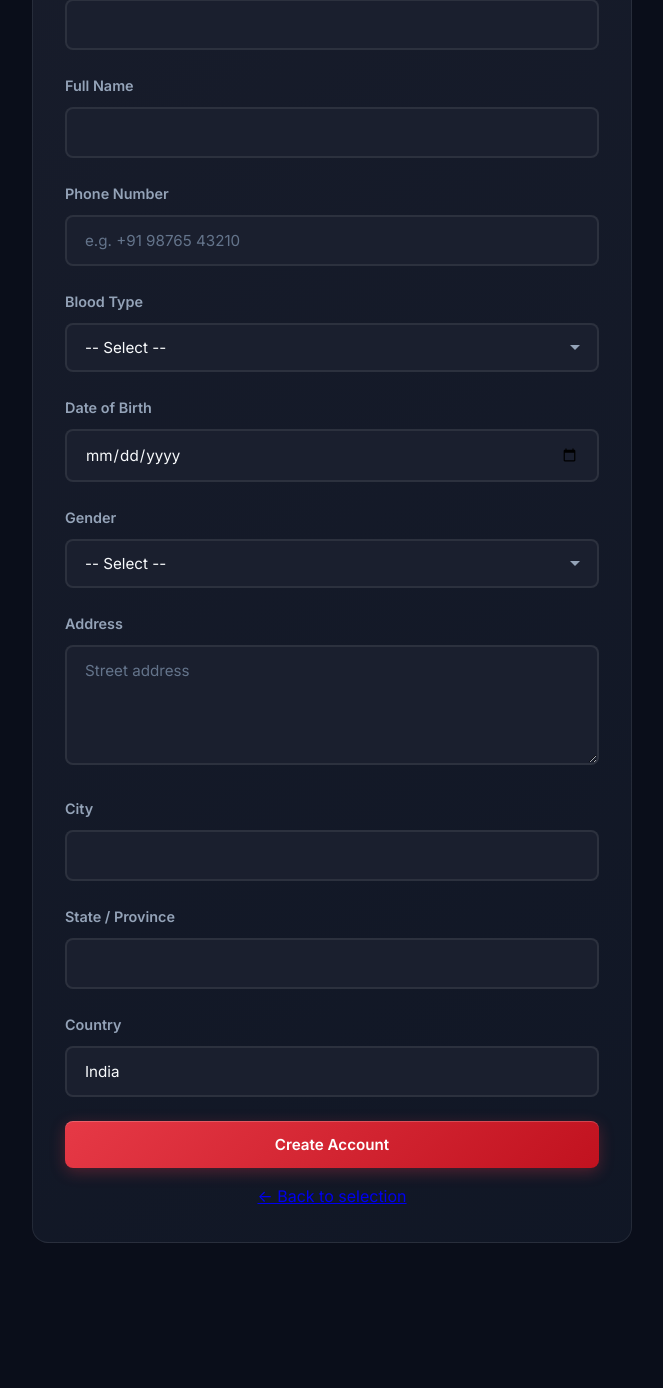
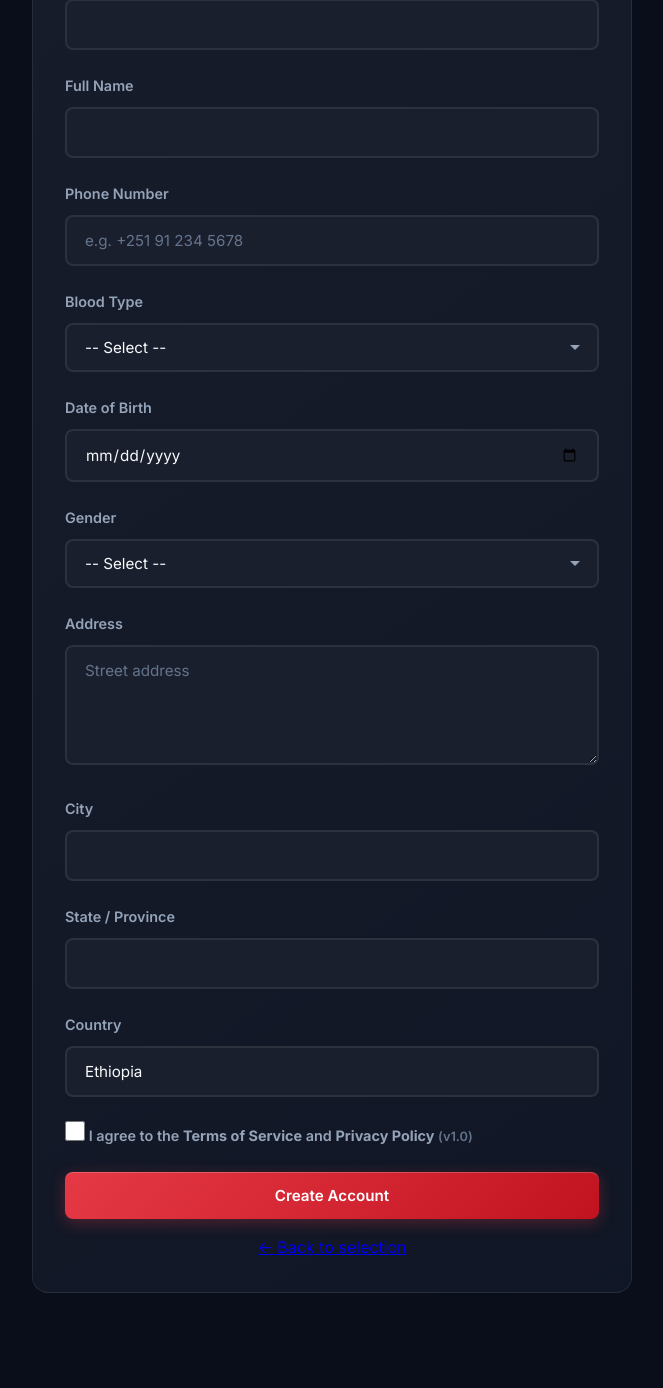
Before and after one commit to Hayredin950/lifeline, a PHP site: page /register.php?role=donor in a window 1280 px wide. Shown: the part 512-1900 px from the top of the page, without its empty margins (308-971 px from the left). Run offline with PHP 8.4, Linux system fonts and the light colour scheme; some libraries are stand-ins or nearby versions; some web fonts are replaced.

Commit message:
feat(1.4a): consent capture + versioning at registration (FR-49 / Doc 07 §6)
- schema/008_consent_log.sql: consent_log table (user_id, terms_version,
  ip, user_agent, consented_at) with FK cascade delete
- config.php: TERMS_VERSION constant ('1.0'); bump to re-capture consent
  on next registration when terms change
- register.php: required consent_terms checkbox (v1.0); server-side
  validation; inserts into consent_log immediately after user creation

Co-Authored-By: Claude Opus 4.8 <noreply@anthropic.com>

```diff
--- a/lifeline/includes/config.php
+++ b/lifeline/includes/config.php
@@ -10,11 +10,16 @@ if (!defined('APP_ROOT')) {
 }
 
 // Single source of truth for the whole-blood donation cool-off period (DEF-01).
-// Aligned to India NBTC guidance of ~3 months between whole-blood donations.
+// Aligned to Ethiopian Ministry of Health guidance of ~3 months between whole-blood donations.
 // Defined here (the common ancestor of functions.php and email_service.php) so
 // every consumer sees the same number and it can never drift apart again.
 if (!defined('DONATION_COOLOFF_DAYS')) {
     define('DONATION_COOLOFF_DAYS', 90);
+}
+
+// Bump this string whenever Terms or Privacy Policy materially change (FR-49).
+if (!defined('TERMS_VERSION')) {
+    define('TERMS_VERSION', '1.0');
 }
 
 class Config {
--- a/lifeline/register.php
+++ b/lifeline/register.php
@@ -42,8 +42,13 @@ if ($_SERVER['REQUEST_METHOD'] === 'POST') {
             $errors[] = 'Please select a valid blood type.';
         }
         if ($phone !== '' && !validatePhone($phone)) {
-            $errors[] = 'Please enter a valid phone number (e.g. +91 98765 43210).';
+            $errors[] = 'Please enter a valid phone number (e.g. +251 91 234 5678).';
         }
+    }
+
+    // Consent to terms is mandatory (FR-49 / Doc 07 §6).
+    if (!isset($_POST['consent_terms'])) {
+        $errors[] = 'You must agree to the Terms of Service and Privacy Policy to register.';
     }
 
     if (empty($errors)) {
@@ -81,7 +86,7 @@ if ($_SERVER['REQUEST_METHOD'] === 'POST') {
                 trim($_POST['address'] ?? ''),
                 trim($_POST['city'] ?? ''),
                 trim($_POST['state'] ?? ''),
-                trim($_POST['country'] ?? 'India'),
+                trim($_POST['country'] ?? 'Ethiopia'),
                 $_POST['date_of_birth'] ?: null,
                 $_POST['gender'] ?? null,
                 $lat,
@@ -100,12 +105,23 @@ if ($_SERVER['REQUEST_METHOD'] === 'POST') {
                 trim($_POST['address'] ?? ''),
                 trim($_POST['city'] ?? ''),
                 trim($_POST['state'] ?? ''),
-                trim($_POST['country'] ?? 'India'),
+                trim($_POST['country'] ?? 'Ethiopia'),
                 trim($_POST['license_number'] ?? ''),
                 $lat,
                 $lng
             ]);
         }
+
+        // Record consent (FR-49 / Doc 07 §6) — immutable audit trail.
+        $pdo->prepare("
+            INSERT INTO consent_log (user_id, terms_version, ip_address, user_agent)
+            VALUES (?, ?, ?, ?)
+        ")->execute([
+            $userId,
+            TERMS_VERSION,
+            $_SERVER['REMOTE_ADDR'] ?? null,
+            isset($_SERVER['HTTP_USER_AGENT']) ? substr($_SERVER['HTTP_USER_AGENT'], 0, 500) : null,
+        ]);
 
         // Auto-login
         $_SESSION['user_id'] = $userId;
@@ -181,7 +197,7 @@ include 'includes/header.php';
         </div>
         <div class="form-group">
             <label for="phone">Phone Number</label>
-            <input type="text" id="phone" name="phone" value="<?php echo old('phone'); ?>" required placeholder="e.g. +91 98765 43210">
+            <input type="text" id="phone" name="phone" value="<?php echo old('phone'); ?>" required placeholder="e.g. +251 91 234 5678">
         </div>
         <div class="form-group">
             <label for="blood_type">Blood Type</label>
@@ -219,7 +235,7 @@ include 'includes/header.php';
         </div>
         <div class="form-group">
             <label for="country">Country</label>
-            <input type="text" id="country" name="country" value="<?php echo old('country', 'India'); ?>">
+            <input type="text" id="country" name="country" value="<?php echo old('country', 'Ethiopia'); ?>">
         </div>
         <?php elseif ($role === 'hospital'): ?>
         <div class="form-group">
@@ -248,9 +264,20 @@ include 'includes/header.php';
         </div>
         <div class="form-group">
             <label for="country">Country</label>
-            <input type="text" id="country" name="country" value="<?php echo old('country', 'India'); ?>" required>
+            <input type="text" id="country" name="country" value="<?php echo old('country', 'Ethiopia'); ?>" required>
         </div>
         <?php endif; ?>
+
+        <div class="form-group mt-20">
+            <label class="flex items-center gap-10">
+                <input type="checkbox" name="consent_terms" value="1" required
+                       <?php echo isset($_POST['consent_terms']) ? 'checked' : ''; ?>>
+                <span>
+                    I agree to the <strong>Terms of Service</strong> and <strong>Privacy Policy</strong>
+                    <span class="fs-80 text-muted">(v<?php echo TERMS_VERSION; ?>)</span>
+                </span>
+            </label>
+        </div>
 
         <button type="submit" class="btn w-full">Create Account</button>
         <p class="text-center mt-16"><a href="<?php echo baseUrl(); ?>/register.php">&larr; Back to selection</a></p>
```
Also changed, not shown: docs/15-Project-Task-Checklist.md (+1 -1 lines), schema/008_consent_log.sql (added, +15 -0 lines).
